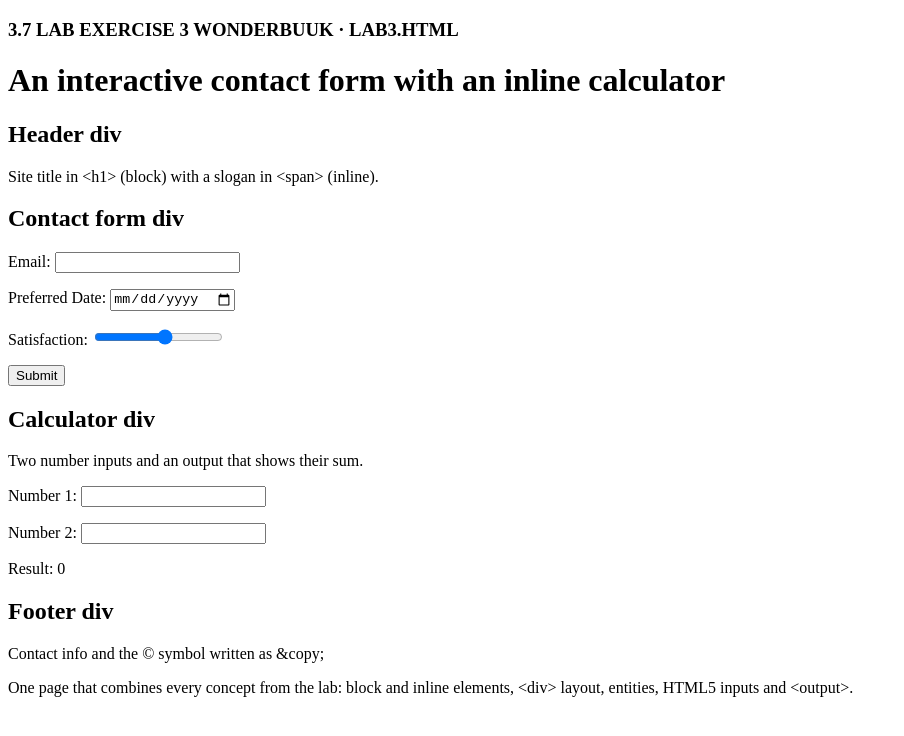
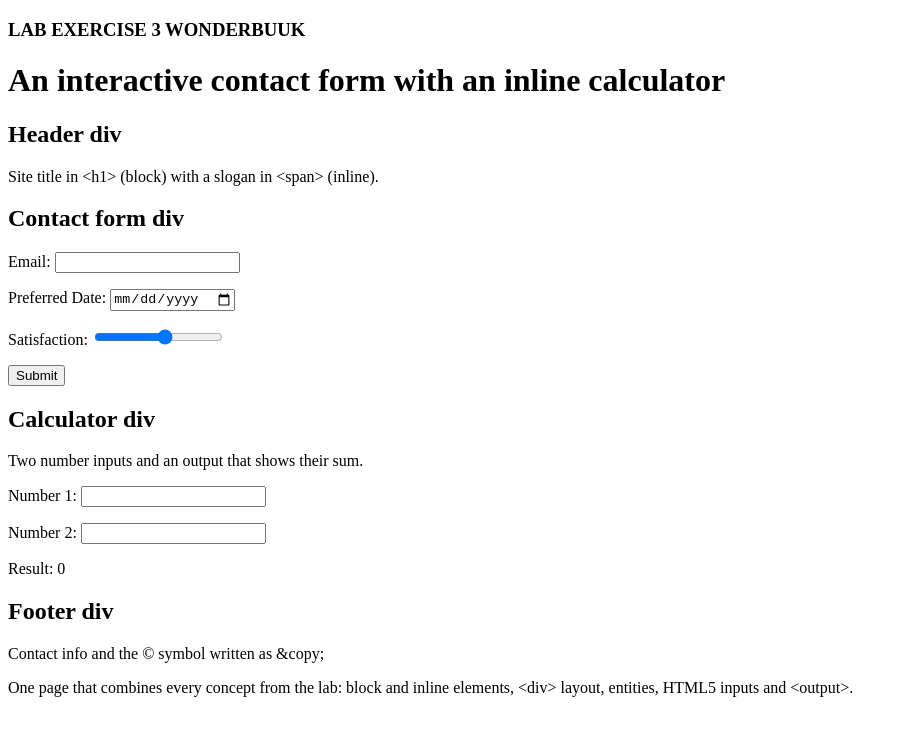
Before and after one commit to Farihirfan/s81467_csf3133_k2, a plain HTML site: page LAB3.HTML/lab3.html in a window 1280 px wide. Shown: the whole page, without its empty margins (0-904 px from the left). Drawn offline with Linux system fonts and the light colour scheme.

Commit message:
Update lab3.html

```diff
--- a/LAB3.HTML/lab3.html
+++ b/LAB3.HTML/lab3.html
@@ -5,7 +5,7 @@
 </head>
 <body>
 
-    <h3>3.7 LAB EXERCISE 3 WONDERBUUK · LAB3.HTML</h3>
+    <h3> LAB EXERCISE 3 WONDERBUUK </h3>
 
     <h1>
         An interactive contact form with an inline calculator
```
